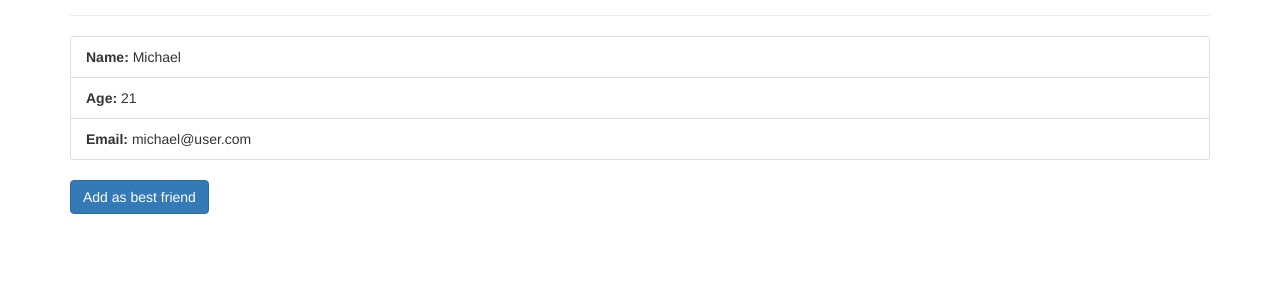
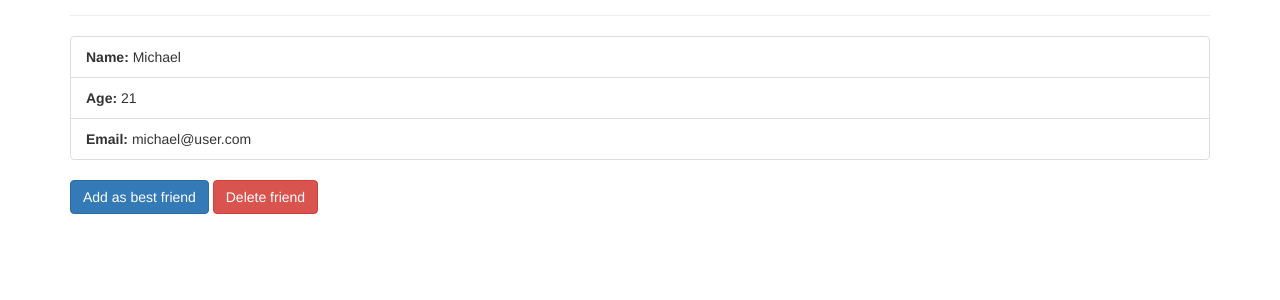
Before and after one commit to timzdevz/fm-flask-app, a Flask app: page /monkey/2 in a window 1280 px wide. Shown: the part 156-456 px from the top of the page. Run offline with Flask 2, Linux system fonts and the light colour scheme; a user stored in the database is signed in; data comes from the database, SQL or seed files in the repository; some libraries are stand-ins or nearby versions.

Commit message:
Add delete friend functionality

```diff
--- a/app/models.py
+++ b/app/models.py
@@ -69,6 +69,17 @@ class Monkey(UserMixin, db.Model):
         self.best_friend_id = monkey_friend.id
         self.save()
 
+    def delete_friend(self, monkey_friend):
+        if monkey_friend in self.friends:
+            self.friends.remove(monkey_friend)
+        if monkey_friend in self.friended:
+            self.friended.remove(monkey_friend)
+
+        if self.best_friend_id == monkey_friend.id:
+            self.best_friend_id = None
+
+        self.save()
+
     def has_friend(self, monkey_friend):
         return monkey_friend in (self.friends.filter_by(id=monkey_friend.id).first(), \
                                 self.friended.filter_by(id=monkey_friend.id).first())
--- a/app/templates/monkey.html
+++ b/app/templates/monkey.html
@@ -31,10 +31,13 @@
 </ul>
 
 {% if monkey != current_user %}
-	{% if not monkey_is_friend and monkey != current_user %}
+	{% if monkey_is_friend  %}
+		{% if not (current_user.has_best_friend() or monkey_is_best_friend) %}
+			<a href="{{ url_for('add_friend', id=monkey.id, best_friend='true') }}" class="btn btn-primary">Add as best friend</a>
+		{% endif %}
+		<a href="{{ url_for('delete_friend', id=monkey.id) }}" class="btn btn-danger">Delete friend</a>
+	{% else %}
 		<a href="{{ url_for('add_friend', id=monkey.id) }}" class="btn btn-primary">Add friend</a>
-	{% elif not (current_user.has_best_friend() or monkey_is_best_friend) %}
-		<a href="{{ url_for('add_friend', id=monkey.id, best_friend='true') }}" class="btn btn-primary">Add as best friend</a>
 	{% endif %}
 {% endif %}
 {% endblock %}
--- a/app/views.py
+++ b/app/views.py
@@ -107,6 +107,19 @@ def add_friend(id):
 
     return redirect(url_for('profile', id=id))
 
+@app.route('/delete_friend/<int:id>')
+@login_required
+def delete_friend(id):
+    friend_monkey = Monkey.query.filter_by(id=id).first_or_404()
+
+    if current_user.has_friend(friend_monkey):
+        current_user.delete_friend(friend_monkey)
+        flash('Friend was successfully deleted', 'success')
+    else:
+        flash('Friend was not found', 'error')
+
+    return redirect(url_for('profile', id=id))
+
 @app.route('/delete_profile', methods=['GET', 'POST'])
 @login_required
 def delete_profile():
```
